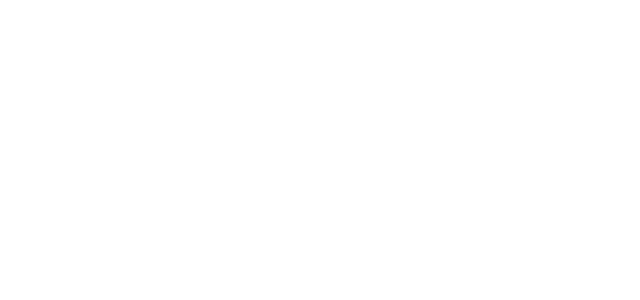
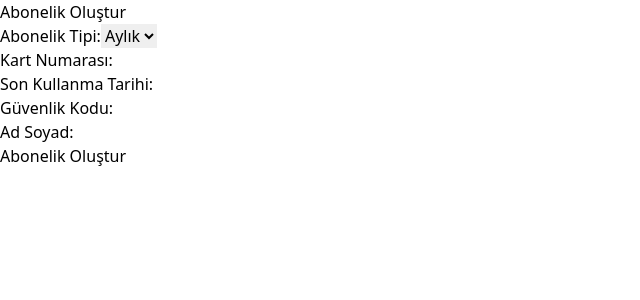
Before and after one commit to baharsevinti/webrecipe, a React (Vite) app: page /abone in a window 1280 px wide. Before the commit this address had no page. Shown: the top 300 px of the page, without its empty margins (0-640 px from the left). Built offline with nearby package versions, Linux system fonts and the light colour scheme.

Commit message:
abone.js commit

```diff
--- a/src/App.jsx
+++ b/src/App.jsx
@@ -5,6 +5,7 @@
 import Recipes from "./pages/Recipes";
 import AIRecipe from "./pages/AIRecipe";
 import AdminPanel from "./pages/Panel/AdminPanel";
+import Abone from "./components/Abone";
 
 function App() {
   return (
@@ -17,6 +18,7 @@
         <Route path="/recipes" element={<Recipes />} />
         <Route path="/makeRecipe" element={<AIRecipe />} />
         <Route path="/adminPanel" element={<AdminPanel />} />
+        <Route path="/abone" element={<Abone/>}/>
       </Routes>
     </Router>
   );
--- /dev/null
+++ b/src/components/Abone.jsx
@@ -0,0 +1,72 @@
+import React, { useState } from 'react';
+
+const Abone = () => {
+  const [kartBilgileri, setKartBilgileri] = useState({
+    kartNumarasi: '',
+    sonKullanmaTarihi: '',
+    guvenlikKodu: '',
+    adSoyad: '',
+  });
+  const [abonelikTipi, setAbonelikTipi] = useState('aylik');
+
+  const handleInputChange = (e) => {
+    const { name, value } = e.target;
+    setKartBilgileri({ ...kartBilgileri, [name]: value });
+  };
+
+  const handleAbonelikOlustur = () => {
+    // Kart bilgilerini kullanarak abonelik oluşturulabilir.
+    const { kartNumarasi, sonKullanmaTarihi, guvenlikKodu, adSoyad } = kartBilgileri;
+    const abonelikBilgileri = {
+      abonelikTipi,
+      kartNumarasi,
+      sonKullanmaTarihi,
+      guvenlikKodu,
+      adSoyad,
+    };
+    console.log('Abonelik oluşturuldu:', abonelikBilgileri);
+    // Burada gerçek bir ödeme işlemi entegrasyonu yapılmalıdır.
+  };
+
+  return (
+    <div>
+      <h2>Abonelik Oluştur</h2>
+      <div>
+        <label>
+          Abonelik Tipi:
+          <select value={abonelikTipi} onChange={(e) => setAbonelikTipi(e.target.value)}>
+            <option value="aylik">Aylık</option>
+            <option value="yillik">Yıllık</option>
+          </select>
+        </label>
+      </div>
+      <div>
+        <label>
+          Kart Numarası:
+          <input type="text" name="kartNumarasi" value={kartBilgileri.kartNumarasi} onChange={handleInputChange} />
+        </label>
+      </div>
+      <div>
+        <label>
+          Son Kullanma Tarihi:
+          <input type="text" name="sonKullanmaTarihi" value={kartBilgileri.sonKullanmaTarihi} onChange={handleInputChange} />
+        </label>
+      </div>
+      <div>
+        <label>
+          Güvenlik Kodu:
+          <input type="text" name="guvenlikKodu" value={kartBilgileri.guvenlikKodu} onChange={handleInputChange} />
+        </label>
+      </div>
+      <div>
+        <label>
+          Ad Soyad:
+          <input type="text" name="adSoyad" value={kartBilgileri.adSoyad} onChange={handleInputChange} />
+        </label>
+      </div>
+      <button onClick={handleAbonelikOlustur}>Abonelik Oluştur</button>
+    </div>
+  );
+};
+
+export default Abone;
--- a/src/components/Navbar.jsx
+++ b/src/components/Navbar.jsx
@@ -1,5 +1,5 @@
 import { AiOutlineMenu, AiOutlineClose } from "react-icons/ai";
-import { BiFoodMenu } from "react-icons/bi";
+import { BiFoodMenu, BiShoppingBag } from "react-icons/bi"; // BiShoppingBag ekledim
 import { RiAiGenerate } from "react-icons/ri";
 import React, { useState } from "react";
 import { useNavigate } from "react-router-dom";
@@ -11,6 +11,9 @@
 
   const navigateSignUpPage = () => {
     navigate("/signUp");
+  };
+  const navigateAboneUpPage = () => {
+    navigate("/abone");
   };
   const navigateLoginPage = () => {
     navigate("/logIn");
@@ -28,16 +31,14 @@
     navigate("/makeRecipe");
   };
 
-  // Butonların görünüp görünmedği durumlara göre stil değişecek
   const navbarStyle =
     isHiddenButtons && isHiddenInfo
-      ? "max-w-[1640] mx-auto flex justify-between items-center p-4"
+      ? "max-w-[1640] mx-auto flex justify-around items-center p-4"
       : "max-w-[1640] mx-auto flex justify-around items-center p-4";
 
   return (
     <>
       <div className={navbarStyle}>
-        {/* Sol Taraf */}
         <div className="flex items-center">
           <div onClick={() => setNav(!nav)} className="cursor-pointer">
             <AiOutlineMenu size={30} style={{ color: "orange" }} />
@@ -46,11 +47,10 @@
             onClick={navigateHomePage}
             className="text-white text-2xl sm:text-3xl lg:text-4xl px-2 cursor-pointer"
           >
-          Yemek <span className="font-bold">Sizin</span>
+            Yemek <span className="font-bold">Sizin</span>
           </h1>
         </div>
 
-        {/* BUTTONS SİDE */}
         {!isHiddenInfo && (
           <div className="hidden lg:flex text-xl text-white">
             <button className="sm:px-3 hover:underline hover:opacity-50">
@@ -68,35 +68,37 @@
           </div>
         )}
 
-        {/* LOGIN / SIGNUP BUTTON */}
         {!isHiddenButtons && (
           <div className="text-2xl ">
             <button
               onClick={navigateSignUpPage}
-              className="sm:px-4 mr-2 bg-gray-400 hover:bg-gray-200 rounded-lg text-lg sm:text-2xl
-      "
+              className="sm:px-4 mr-2 bg-gray-400 hover:bg-gray-200 rounded-lg text-lg sm:text-2xl"
             >
               Kayıt Ol
             </button>
+
             <button
               onClick={navigateLoginPage}
-              className="sm:px-4 bg-gray-400 hover:bg-gray-200 rounded-lg text-lg sm:text-2xl"
+              className="sm:px-4 mr-2 bg-gray-400 hover:bg-gray-200 rounded-lg text-lg sm:text-2xl"
             >
               Giriş Yap
+            </button>
+            <button
+              onClick={navigateAboneUpPage}
+              className="sm:px-3 mr-2 bg-orange-500 hover:bg-gray-100 rounded-lg text-lg sm:text-1xl"
+            >
+              <BiShoppingBag size={32} className="mr-2" />
+
             </button>
           </div>
         )}
 
-        {/* MOBİLE MENU - KÜÇÜK EKRAN*/}
-
-        {/* Sadece nav true olduğu zaman gözükecek */}
         {nav ? (
           <div className="bg-black/80 fixed w-full h-screen z-10 top-0 "></div>
         ) : (
           ""
         )}
 
-        {/* Side Menu*/}
         <div
           className={
             nav
```
